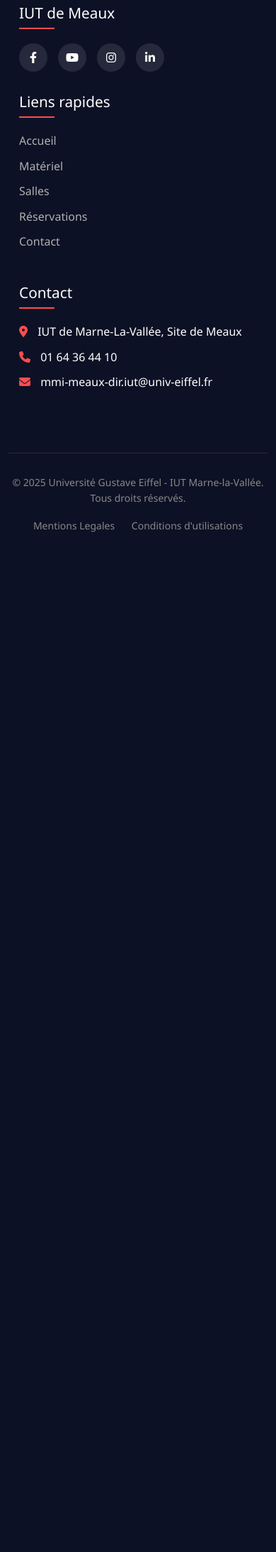
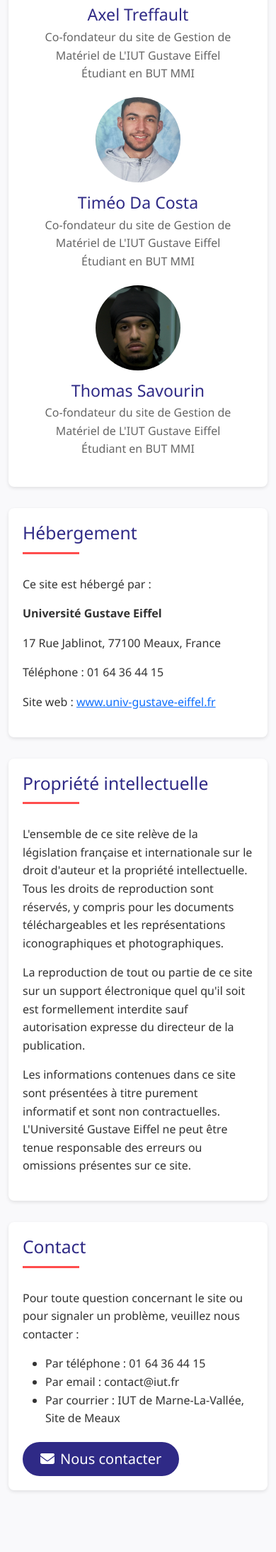
Before and after one commit to timeodacosta1707/SAE_201_203, a PHP site: page /HTML/mentionlegal.html in a window 390 px wide. Shown: the part 659-2846 px from the top of the page at 71% size. Before the commit the page ends 1409 px from the top, so only its background shows below. Run offline with PHP 8.4, Linux system fonts and the light colour scheme.

Commit message:
Mise à jour entière du repo github

```diff
--- a/CSS/stylemention.css
+++ b/CSS/stylemention.css
@@ -35,33 +35,176 @@
     padding: 0 20px;
 }
 
-.banniere {
+.mentions-section {
+    padding: 80px 0;
+}
+
+.mentions-section h2 {
+    color: var(--couleur-primaire);
+    margin-bottom: 30px;
+    position: relative;
+    padding-bottom: 15px;
+}
+
+.mentions-section h2::after {
+    content: "";
+    position: absolute;
+    bottom: 0;
+    left: 0;
+    width: 80px;
+    height: 3px;
+    background-color: var(--couleur-accent);
+}
+
+.mentions-card {
+    background-color: white;
+    border-radius: var(--arrondi);
+    box-shadow: var(--ombre-legere);
+    padding: 30px;
+    margin-bottom: 30px;
+}
+
+.editeur-profile {
+    display: flex;
+    align-items: center;
+    margin-bottom: 20px;
+}
+
+.editeur-image {
+    width: 120px;
+    height: 120px;
+    border-radius: 50%;
+    overflow: hidden;
+    margin-right: 20px;
+    background-color: #f0f0f0;
+    display: flex;
+    align-items: center;
+    justify-content: center;
+}
+
+.editeur-image img {
+    width: 100%;
+    height: 100%;
+    object-fit: cover;
+}
+
+.editeur-info h3 {
+    color: var(--couleur-primaire);
+    margin-bottom: 5px;
+}
+
+.editeur-info p {
+    color: var(--couleur-texte-leger);
+    margin-bottom: 0;
+}
+
+.contact-button {
+    margin-top: 20px;
+}
+
+.banniere-mentions {
     background: linear-gradient(rgba(45, 25, 100, 0.7), rgba(45, 25, 100, 0.7)),
         url("https://th.bing.com/th/id/R.8459c6247a911312f28cabf99c66ce1c?rik=SCLV4mAH7SETHw&riu=http%3a%2f%2fwww.alainrihn.fr%2ffiles%2fgimgs%2f27_mo-panoramique-2010-500px.jpg&ehk=C0lqjhW0IE6Q2ku5jYp4xglDF0DVIOUlMzkMCOA1584%3d&risl=&pid=ImgRaw&r=0") center / cover no-repeat;
     color: white;
     text-align: center;
-    padding: 180px 0 100px;
+    padding: 120px 0 60px;
     position: relative;
     margin-top: 0;
 }
 
-.banniere h1 {
-    font-size: 3rem;
+.banniere-mentions h1 {
+    font-size: 2.5rem;
     margin-bottom: 20px;
     line-height: 1.2;
     text-shadow: 0 2px 4px rgba(0, 0, 0, 0.3);
 }
 
-.banniere h1 span {
-    color: #fff;
-    font-weight: bold;
+@media (max-width: 768px) {
+    .editeur-profile {
+        flex-direction: column;
+        text-align: center;
+    }
+
+    .editeur-image {
+        margin-right: 0;
+        margin-bottom: 15px;
+    }
+
+    .banniere-mentions h1 {
+        font-size: 2rem;
+    }
 }
 
-.banniere p {
-    font-size: 1.25rem;
-    margin-bottom: 30px;
-    max-width: 700px;
-    margin-left: auto;
-    margin-right: auto;
-    text-shadow: 0 1px 2px rgba(0, 0, 0, 0.3);
+@media (max-width: 576px) {
+    .mentions-card {
+        padding: 20px;
+    }
 }
+
+.bouton {
+    display: inline-block;
+    background-color: var(--couleur-primaire);
+    color: white;
+    padding: 12px 25px;
+    border-radius: 30px;
+    text-decoration: none;
+    font-weight: 500;
+    transition: var(--transition);
+}
+
+.bouton:hover {
+    transform: translateY(-3px);
+    box-shadow: var(--ombre-moyenne);
+    background-color: #252069;
+}
+
+.bg-couliut {
+    background-color: var(--couleur-primaire);
+    color: white;
+}
+
+.custom-hover:hover {
+    background-color: #252069;
+    color: white;
+}
+
+.titre-section {
+    font-size: 2rem;
+    margin-bottom: 50px;
+    color: var(--couleur-primaire);
+    text-align: center;
+    position: relative;
+}
+
+.titre-section::after {
+    content: "";
+    position: absolute;
+    bottom: -15px;
+    left: 50%;
+    transform: translateX(-50%);
+    width: 80px;
+    height: 3px;
+    background-color: var(--couleur-accent);
+}
+
+.carte-service {
+    background-color: white;
+    border-radius: var(--arrondi);
+    overflow: hidden;
+    box-shadow: var(--ombre-legere);
+    transition: var(--transition);
+}
+
+.carte-service:hover {
+    transform: translateY(-5px);
+    box-shadow: var(--ombre-moyenne);
+}
+
+@media (max-width: 992px) {
+}
+
+@media (max-width: 768px) {
+}
+
+@media (max-width: 576px) {
+}
--- a/HTML/mentionlegal.html
+++ b/HTML/mentionlegal.html
@@ -91,16 +91,84 @@
 </header>
 
 <body>
-    <section class="banniere">
+    </section>
+    <section class="banniere-mentions">
         <div class="container">
-            <h1>Mentions <span> Légales</span></h1>
-            <p>Conformément aux dispositions des articles 6-III et 19 de la loi pour la Confiance dans l'Économie
-                Numérique (LCEN), nous vous informons des éléments suivants :</p>
+            <h1>Mentions Légales</h1>
+            <p>Conformément aux dispositions des articles 6-III et 19 de la loi pour la Confiance dans l'Économie Numérique (LCEN), nous vous informons des éléments suivants :</p>
         </div>
     </section>
 
+    <section class="mentions-section">
+        <div class="container">
+            <div class="mentions-card">
+                <h2>Éditeurs du site</h2>
+                <div class="editeur-profile">
+                    <div class="editeur-image">
+                        <a href="https://treffaultaxel.alwaysdata.net/" target="_blank"><img src="../images/pp/ppA.png" alt="Photo de profil"></a>
+                    </div>
+                    <div class="editeur-info">
+                        <h3>Axel Treffault</h3>
+                        <p>Co-fondateur du site de Gestion de Matériel de L'IUT Gustave Eiffel</p>
+                        <p>Étudiant en BUT MMI</p>
+                    </div>
+                </div>
+                <div class="editeur-profile">
+                    <div class="editeur-image">
+                        <img src="../images/pp/ppTI.png" alt="Photo de profil">
+                    </div>
+                    <div class="editeur-info">
+                        <h3>Timéo Da Costa</h3>
+                        <p>Co-fondateur du site de Gestion de Matériel de L'IUT Gustave Eiffel</p>
+                        <p>Étudiant en BUT MMI</p>
+                    </div>
+                </div>
+                <div class="editeur-profile">
+                    <div class="editeur-image">
+                        <img src="../images/pp/ppTH.PNG" alt="Photo de profil">
+                    </div>
+                    <div class="editeur-info">
+                        <h3>Thomas Savourin</h3>
+                        <p>Co-fondateur du site de Gestion de Matériel de L'IUT Gustave Eiffel</p>
+                        <p>Étudiant en BUT MMI</p>
+                    </div>
+                </div>
+            </div>
 
+            <div class="mentions-card">
+                <h2>Hébergement</h2>
+                <p>Ce site est hébergé par :</p>
+                <p><strong>Université Gustave Eiffel</strong></p>
+                <p>17 Rue Jablinot, 77100 Meaux, France</p>
+                <p>Téléphone : 01 64 36 44 15</p>
+                <p>Site web : <a href="https://www.univ-gustave-eiffel.fr/" target="_blank">www.univ-gustave-eiffel.fr</a></p>
+            </div>
+
+            <div class="mentions-card">
+                <h2>Propriété intellectuelle</h2>
+                <p>L'ensemble de ce site relève de la législation française et internationale sur le droit d'auteur et la propriété intellectuelle. Tous les droits de reproduction sont réservés, y compris pour les documents téléchargeables et les représentations iconographiques et photographiques.</p>
+                <p>La reproduction de tout ou partie de ce site sur un support électronique quel qu'il soit est formellement interdite sauf autorisation expresse du directeur de la publication.</p>
+                <p>Les informations contenues dans ce site sont présentées à titre purement informatif et sont non contractuelles. L'Université Gustave Eiffel ne peut être tenue responsable des erreurs ou omissions présentes sur ce site.</p>
+            </div>
+
+            <div class="mentions-card">
+                <h2>Contact</h2>
+                <p>Pour toute question concernant le site ou pour signaler un problème, veuillez nous contacter :</p>
+                <ul>
+                    <li>Par téléphone : 01 64 36 44 15</li>
+                    <li>Par email : contact@iut.fr</li>
+                    <li>Par courrier : IUT de Marne-La-Vallée, Site de Meaux</li>
+                </ul>
+                <div class="contact-button">
+                    <a href="../HTML/contact.html" class="btn bg-couliut btn-lg rounded-pill px-4 custom-hover">
+                        <i class="fas fa-envelope me-2"></i>Nous contacter
+                    </a>
+                </div>
+            </div>
+        </div>
+    </section>
 </body>
+
 <footer class="pied-page">
     <div class="container">
         <div class="contenu-pied-page">
@@ -120,7 +188,7 @@
             <div class="colonne-footer">
                 <h3>Liens rapides</h3>
                 <ul class="list-unstyled">
-                    <li><a href="#">Accueil</a></li>
+                    <li><a href="../PHP/accueil.php">Accueil</a></li>
                     <li><a href="#">Matériel</a></li>
                     <li><a href="#">Salles</a></li>
                     <li><a href="#">Réservations</a></li>
@@ -131,15 +199,15 @@
                 <h3>Contact</h3>
                 <ul class="list-unstyled">
                     <li><i class="fas fa-map-marker-alt"></i> IUT de Marne-La-Vallée, Site de Meaux</li>
-                    <li><i class="fas fa-phone"></i> 01 64 36 44 10</li>
-                    <li><i class="fas fa-envelope"></i> mmi-meaux-dir.iut@univ-eiffel.fr</li>
+                    <li><i class="fas fa-phone"></i> 01 64 36 44 15</li>
+                    <li><i class="fas fa-envelope"></i> contact@iut.fr</li>
                 </ul>
             </div>
         </div>
         <div class="copyright">
             <p>&copy; 2025 Université Gustave Eiffel - IUT Marne-la-Vallée. Tous droits réservés.</p>
-            <a href="./mentionlegal.html">Mentions Legales</a>
-            <a href="#">Conditions d'utilisations</a>
+            <a href="#">Mentions Legales</a>
+            <a href="../HTML/conditionutilisation.html">Conditions d'utilisations</a>
         </div>
     </div>
 </footer>
--- a/PHP/accueil.php
+++ b/PHP/accueil.php
@@ -145,7 +145,7 @@
 						</div>
 						<div class="card-body">
 							<h3 class="card-title">Salles de classe</h3>
-							<p class="card-text">Salles équipées pour cours, réunions ou événements avec matériel
+							<p class="card-text">Salles équipées pour les cours, les réunions ou les événements avec matériel
 								inclus.</p>
 							<a href="#" class="lien-service">Voir les disponibilités →</a>
 						</div>
@@ -249,8 +249,8 @@
 					<h3>Contact</h3>
 					<ul class="list-unstyled">
 						<li><i class="fas fa-map-marker-alt"></i> IUT de Marne-La-Vallée, Site de Meaux</li>
-						<li><i class="fas fa-phone"></i> 01 64 36 44 10</li>
-						<li><i class="fas fa-envelope"></i> mmi-meaux-dir.iut@univ-eiffel.fr</li>
+						<li><i class="fas fa-phone"></i> 01 64 36 44 15</li>
+						<li><i class="fas fa-envelope"></i>contact@iut.fr</li>
 					</ul>
 				</div>
 			</div>
```
Also changed, not shown: PHP/reservation.php (+4 -4 lines), HTML/conditionutilisation.html (added), images/P1018501.JPG (added), images/Republique.png (added), images/camera.jpg (added), images/micro.jpg (added), images/pp/ppA.png (added), images/pp/ppTH.PNG (added), images/pp/ppTI.png (added), images/undraw_questions_g2px.svg (added).
